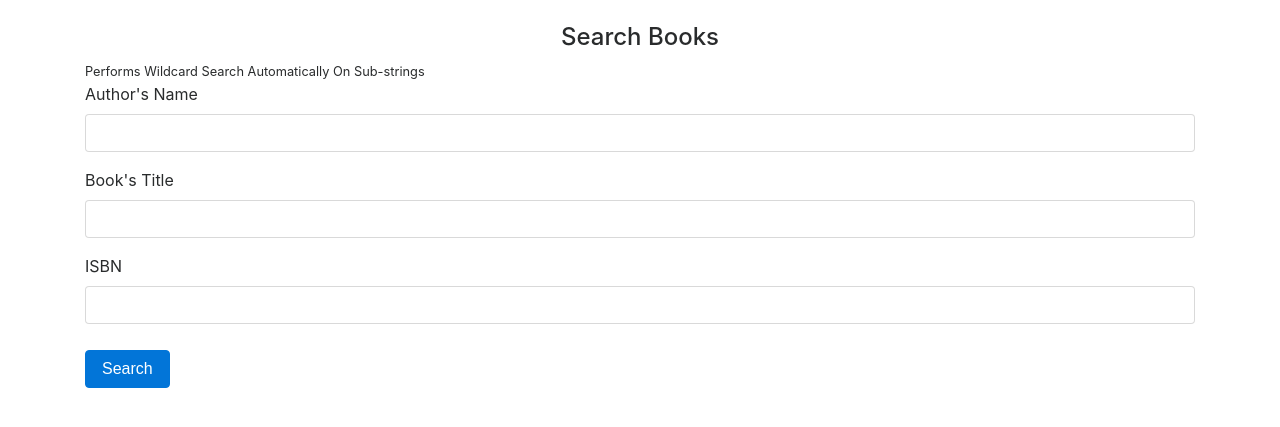
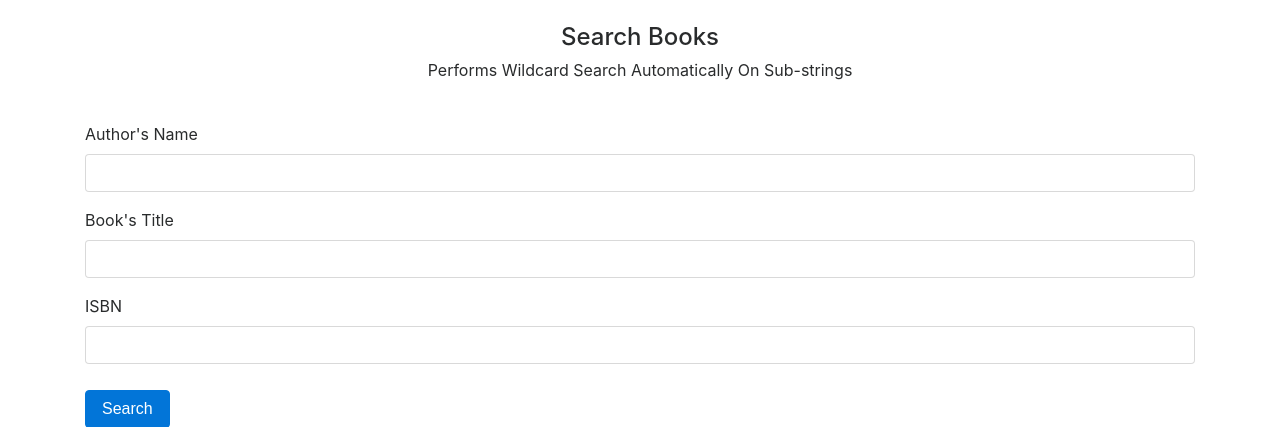
Before and after one commit to hamelsmu/simple_flask_app, a Flask app: template templates/search.html in a window 1280 px wide. Shown: the part 160-587 px from the top of the page. Run offline with Flask 2, Linux system fonts and the light colour scheme; the template is opened without the code that fills it, so the values that code supplies are empty; some libraries are stand-ins or nearby versions.

Commit message:
added msg

```diff
--- a/templates/search.html
+++ b/templates/search.html
@@ -31,7 +31,8 @@
     </nav>
     <br>
     <h4 class="text-center">Search Books</h4>
-    <small class="text-center">Performs Wildcard Search Automatically On Sub-strings</small>
+    <p class="text-center font-weight-light">Performs Wildcard Search Automatically On Sub-strings</p>
+    <br>
     <form action="{{ url_for('search') }}" method="post">
         <div class="form-group">
                 <label for="author">Author's Name</label>
```
